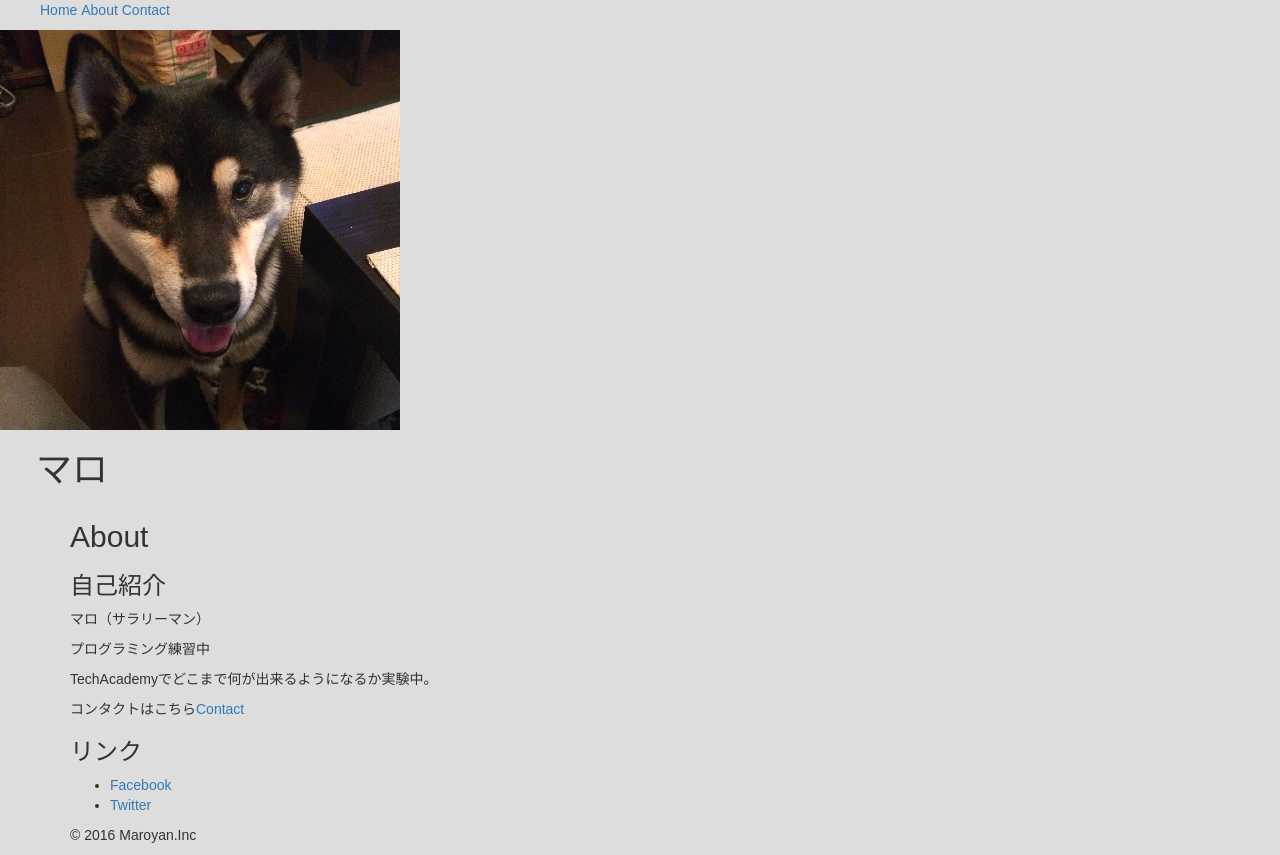
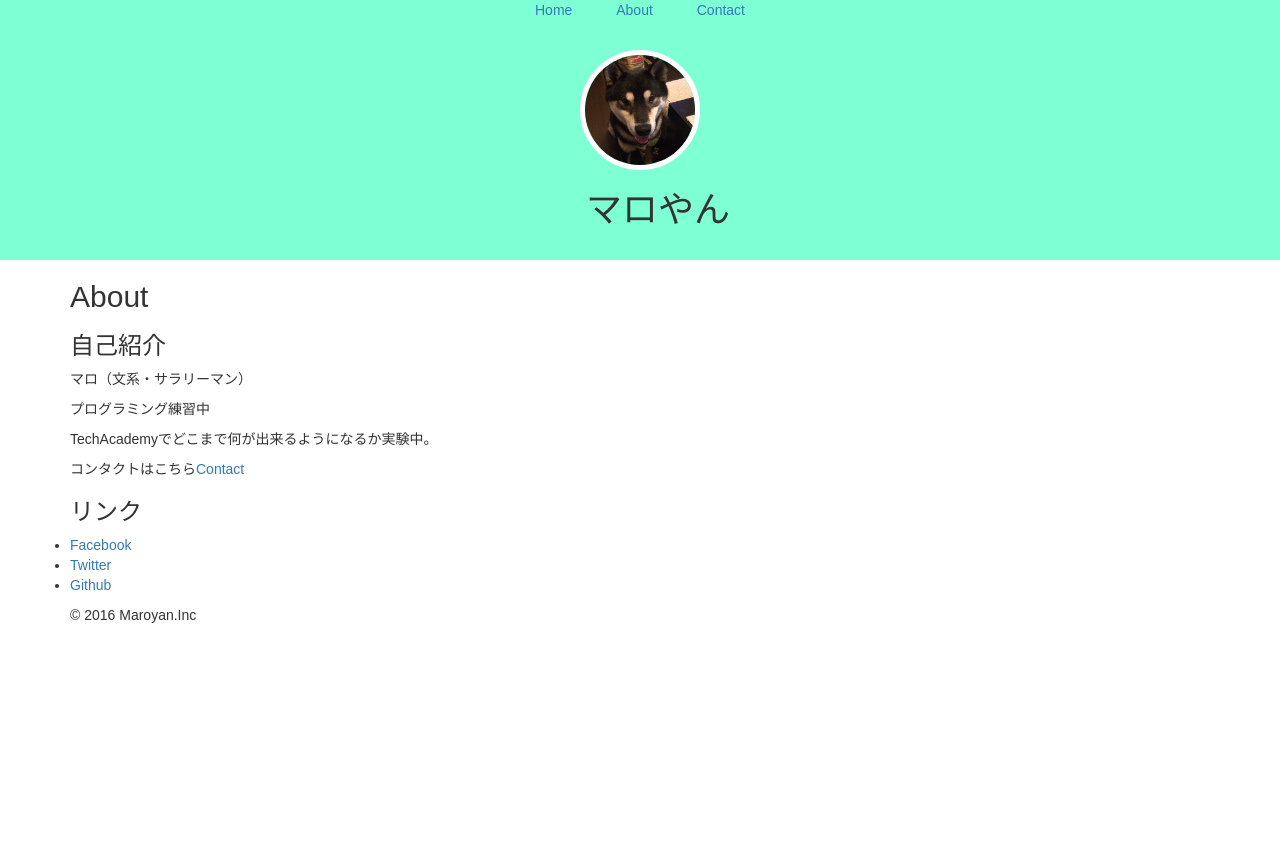
Before and after one commit to AikoHRN/AikoHRN.github.io, a plain HTML site: page index.html in a window 1280 px wide. After the commit the page ends 800 px from the top, so only its background shows below. Drawn offline with nearby package versions, Linux system fonts and the light colour scheme.

Commit message:
submit Kadai

```diff
--- a/css/custom.css
+++ b/css/custom.css
@@ -1,8 +1,37 @@
+* {
+  margin: 0;
+  padding: 0;
+}
+
+/* header部分の背景色を変更したい */
+header {
+  background-color: #7FFFD4;
+}
+
 body {
   font-family: YuGothic, "游ゴシック", "メイリオ", Meiryo, "ヒラギノ角ゴ Pro W3", "Hiragino Kaku Gothic Pro", sans-serif;
-  background-color: #ddd;
+  background-color: #fff;
   font-size: 14px;
 }
+/* menuを真ん中にして離す */
 nav ul li {
+  margin: 0 20px;
   display: inline-block;
 }
+
+nav {
+  text-align: center;
+}
+
+/* header以下を真ん中にしたい */
+#logo {
+  padding: 20px 0;
+  text-align: center;
+}
+
+/* profile jpgを丸くして真ん中に配置したい */
+#logo img{
+  max-width: 120px;
+  border: 5px solid #fff;
+  border-radius: 100%;
+}
--- a/index.html
+++ b/index.html
@@ -4,7 +4,9 @@
     <meta charset="utf-8">
     <meta http-equiv="X-UA-Compatible" content="IE=edge">
     <meta name="viewport" content="width=device-width, initial-scale=1">
-    <title> マロ| About</title>
+    <title>初心者プログラミング体験記</title>
+    <meta name="description" content="初心者のプログラミング学習サイト体験記。TechAcademyでWebアプリ勉強中。
+    ほんとに８週間でプログラミングが出来るようになるのか！？">
     <!-- BootstrapのCSS読み込み -->
     <link rel="stylesheet" href="//maxcdn.bootstrapcdn.com/bootstrap/3.3.5/css/bootstrap.min.css">
     <link rel="stylesheet" href="./css/custom.css">
@@ -17,28 +19,29 @@
     <header>
       <nav>
         <ul>
-          <li><a href="index.html">Home</a></li>
-          <li><a href="about.html" class="selected">About</a></li>
-          <li><a href="contact.html">Contact</a></li>
+          <li><a href="index.html" class="selected">Home</a></li>
+          <li><a href="#">About</a></li>
+          <li><a href="#">Contact</a></li>
         </ul>
       </nav>
       <div id="logo">
         <img src="./img/profile.jpg" alt="">
-        <h1>　マロ　</h1>
+        <h1>　マロやん　</h1>
       </div>
     </header>
     <div class="container">
       <section>
         <h2>About</h2>
         <h3>自己紹介</h3>
-        <p>マロ（サラリーマン）</p>
+        <p>マロ（文系・サラリーマン）</p>
         <p>プログラミング練習中　</p>
         <p>TechAcademyでどこまで何が出来るようになるか実験中。</p>
-        <p>コンタクトはこちら<a href="contact.html">Contact</a>
+        <p>コンタクトはこちら<a href="#">Contact</a>
         <h3>リンク</h3>
         <ul>
-          <li><a href="https://www.facebook.com/tarokirameki" target="_blank">Facebook</a></li>
-          <li><a href="https://twitter.com/tarokirameki" target="_blank">Twitter</a></li>
+          <li><a href="#" target="_blank">Facebook</a></li>
+          <li><a href="#" target="_blank">Twitter</a></li>
+          <li><a href="https://github.com/AikoHRN" target="_blank">Github</a></li>
         </ul>
       </section>
       <footer>
```
